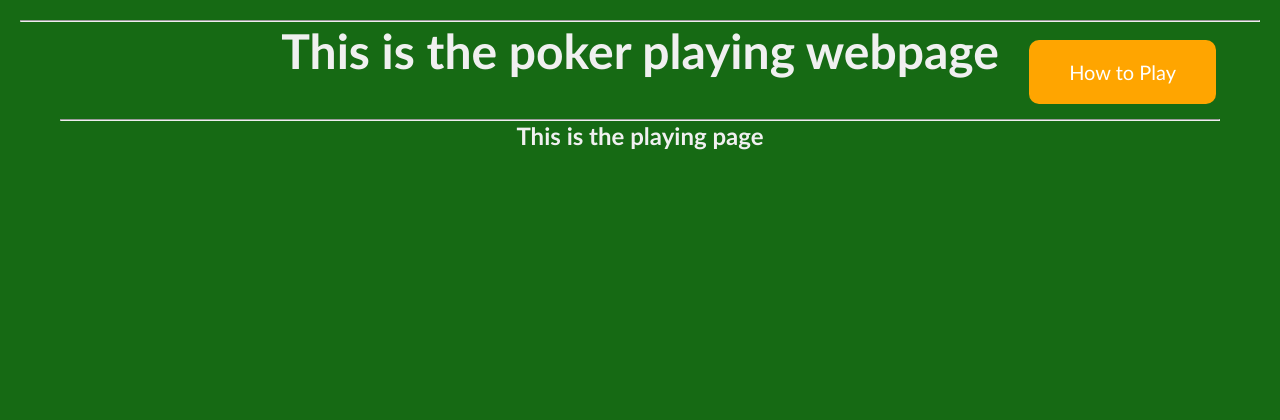
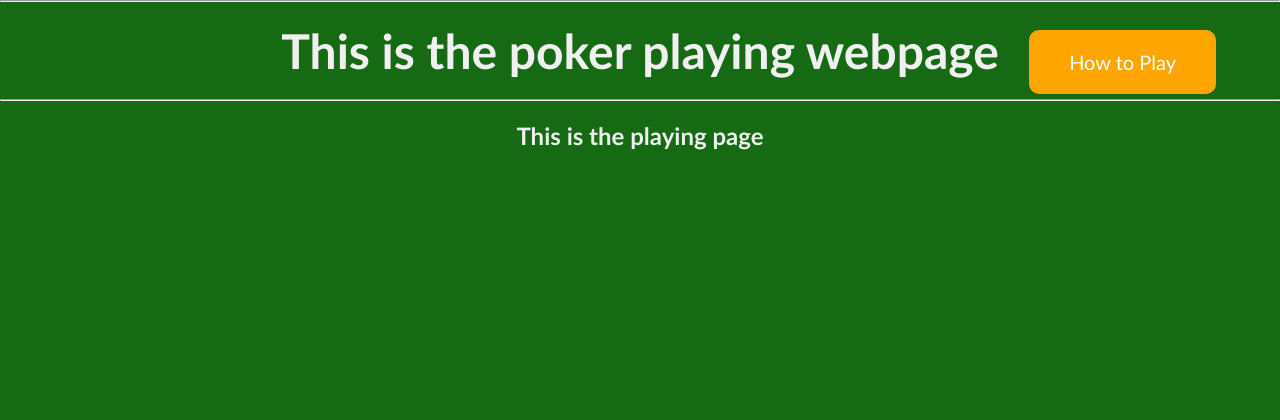
Before and after one commit to jasper22624/12-DTP, a Flask app: page /play in a window 1280 px wide. Shown: the top 420 px of the page. Run offline with Flask 3, Linux system fonts and the light colour scheme; data comes from the database, SQL or seed files in the repository; both versions use the stored data as it was after the commit.

Commit message:
changed formatting

```diff
--- a/templates/header1.html
+++ b/templates/header1.html
@@ -1,4 +1,4 @@
-<hr>
+
 <h1>
     This is the poker playing webpage
 </h1>
--- a/templates/home1.html
+++ b/templates/home1.html
@@ -1,6 +1,5 @@
 {% extends "index.html" %}
 {% block content %}
-<hr>
 <h1>Welcome to the Home Page</h1>
 <a href="play" style="display: block; background-color: rgb(77,66,66); margin: 20px auto; text-align: center; width: 200px;">Play Game</a>
 <a href="instruction" style="display: block; background-color: orange; margin: 20px auto; text-align: center; width: 200px;">How to Play</a>
--- a/templates/index.html
+++ b/templates/index.html
@@ -7,7 +7,9 @@
     <title>Site - {{title}}</title>
 </head>
 <body>
+    <hr>
     <header>{% include "header1.html" %}</header>
+    <hr>
     <main>{% block content %}{% endblock %}</main>
 </body>
 </html>
--- a/templates/instruction.html
+++ b/templates/instruction.html
@@ -3,7 +3,7 @@
 <!--This is an instruction page and I think it is easy to understand-->
 <!--The images are examples of rankings-->
 <h1>How to Play Poker</h1>
-<hr>
+<p></p>
 <h1>Welcome to the poker game! Here are the instructions:</h1>
 <p>Each player is dealt two private cards, and five public cards are dealt face-up on the table.</p>
 <p>Your goal is to make the best five-card hand using any combination of your two cards and the five public cards.</p>
--- a/templates/play.html
+++ b/templates/play.html
@@ -1,6 +1,5 @@
 {% extends "index.html" %}
 {% block content %}
-<hr>
 <h2>This is the playing page</h2>
 <!--The number of showBtn are messed up, not affecting the display, i may fix it afterward-->
 
@@ -29,6 +28,7 @@
         </div>
         <div id="hiddenContent42" style="position: fixed;bottom: 30%;left: 33%;font-size: 32px;">
             {{won}}
+            {# not the ideal way to achieve this, but the easy way #}
             {% if stat == 2 %}
             Your current money: {{money-500}}
             {% endif %}
@@ -182,7 +182,7 @@ document.getElementById('showBtn69').onclick = function() {
   }
 </script>
 
-<a href="instruction" style="position: absolute; top: 40px; right: 5%; text-decoration: none; color: white; background-color: orange; padding: 20px 40px; border-radius: 10px; font-size: 20px;">
+<a href="instruction" style="position: absolute; top: 30px; right: 5%; text-decoration: none; color: white; background-color: orange; padding: 20px 40px; border-radius: 10px; font-size: 20px;">
     How to Play
 </a>
 
```
Also changed, not shown: data.db.
